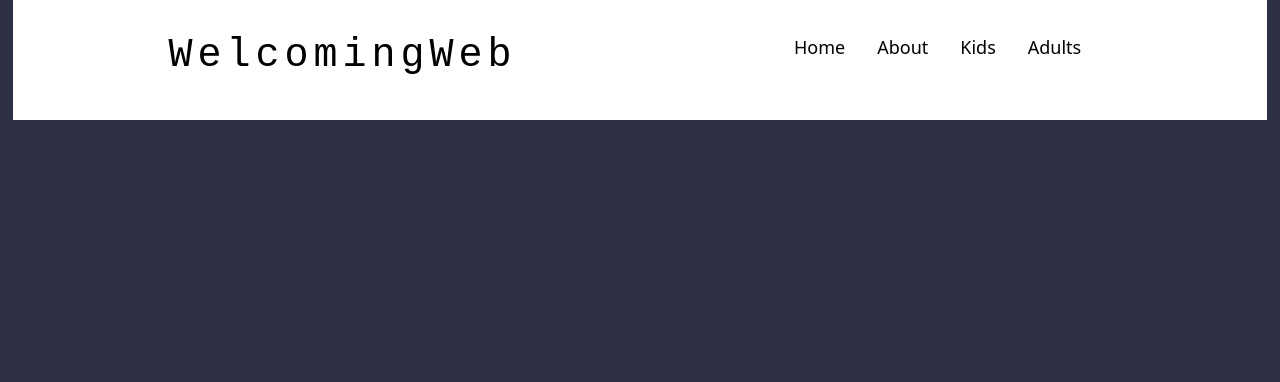
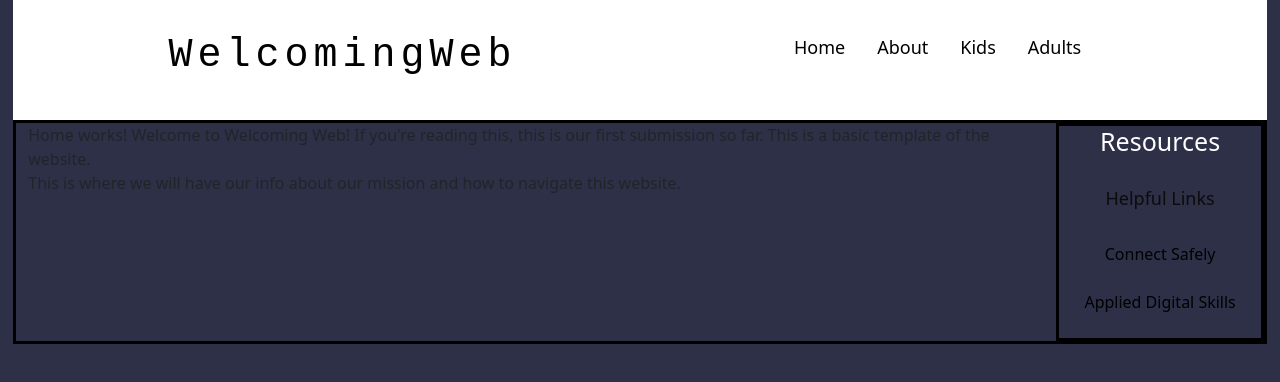
Before and after one commit to rwc5591/WelcomingWeb, a React (Create React App) app: page / in a window 1280 px wide. Shown: the top 382 px of the page. Built offline with nearby package versions, Linux system fonts and the light colour scheme.

Commit message:
Fixed routing to redirect to homepage

```diff
--- a/src/App.js
+++ b/src/App.js
@@ -30,7 +30,7 @@ const App = () => {
           <Route path = "Adults" element ={<Adults />} />
           <Route path = "Resources" element ={<Resources />} />
           <Route path = "GoPhish" element ={<Quiz />} />
-
+          <Route path = "" element= {<Home />} />
         {/**</Route>*/}
       </Routes>
       </BrowserRouter>
```
